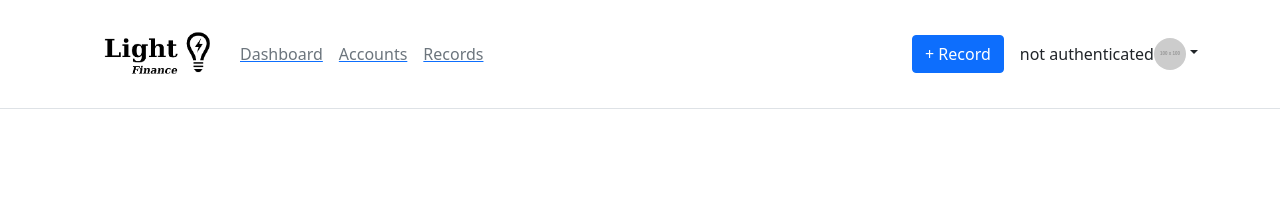
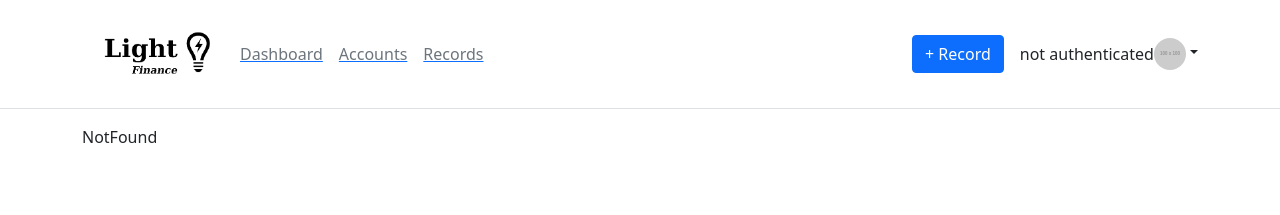
Before and after one commit to LightFinanceLk/lightfinancelk, a React (Create React App) app: page /not-found in a window 1280 px wide. Shown: the top 215 px of the page. Built offline with nearby package versions, Linux system fonts and the light colour scheme.

Commit message:
add not found 404 page

```diff
--- a/src/App.js
+++ b/src/App.js
@@ -6,6 +6,7 @@ import {
   Navigate,
 } from "react-router-dom";
 import Layout from "./components/Layout";
+import NotFound from "./components/NotFound";
 import LoginPage from "./pages/auth/LoginPage";
 
 function App() {
@@ -14,6 +15,9 @@ function App() {
       <Layout>
         <Routes>
           <Route path="/" element={<LoginPage />} />
+
+          <Route path="/not-found" element={<NotFound />} />
+          <Route path="*" element={<Navigate to="/not-found" replace />} />
         </Routes>
       </Layout>
     </Router>
--- /dev/null
+++ b/src/components/NotFound.jsx
@@ -0,0 +1,7 @@
+import React from "react";
+
+const NotFound = (props) => {
+  return <div>NotFound </div>;
+};
+
+export default NotFound;
```
